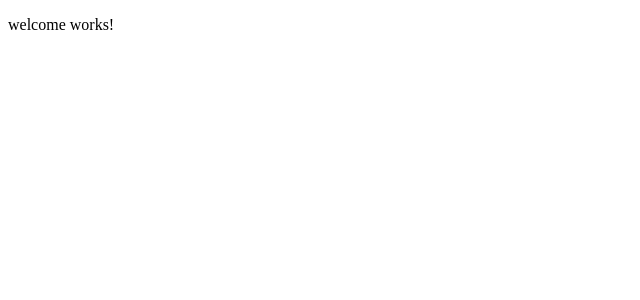
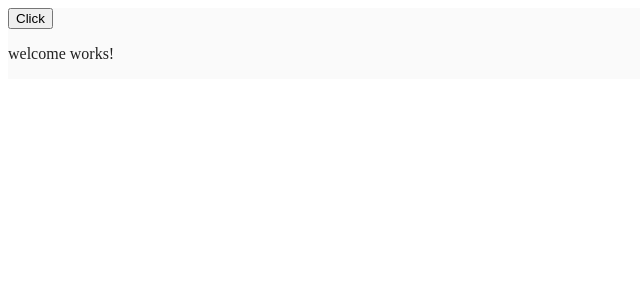
Before and after one commit to VHIzq/fitness-tracker, an Angular app: page / in a window 1280 px wide. Shown: the top 300 px of the page, without its empty margins (0-640 px from the left). Built offline with nearby package versions, Linux system fonts and the light colour scheme.

Commit message:
add sidenav template

```diff
--- a/src/app/app.component.html
+++ b/src/app/app.component.html
@@ -1,2 +1,9 @@
-
-<router-outlet></router-outlet>
+<mat-sidenav-container>
+  <mat-sidenav #sidenav role='navigation'>
+    <p>Toggle Me</p>
+  </mat-sidenav>
+  <mat-sidenav-content>
+    <button (click)="sidenav.toggle()" >Click</button>
+    <router-outlet></router-outlet>
+  </mat-sidenav-content>
+</mat-sidenav-container>
--- a/src/app/app.component.ts
+++ b/src/app/app.component.ts
@@ -6,5 +6,5 @@ import { Component } from '@angular/core';
   styleUrls: ['./app.component.css']
 })
 export class AppComponent {
-  title = 'fitness-tracker';
+
 }
--- a/src/app/app.module.ts
+++ b/src/app/app.module.ts
@@ -29,7 +29,6 @@ import { ReactiveFormsModule } from '@angular/forms';
     WelcomeComponent,
   ],
   imports: [
-    BrowserModule,
     AppRoutingModule,
     BrowserAnimationsModule,
     MaterialModule,
```
Also changed, not shown: src/app/material.module.ts (+5 -3 lines).
